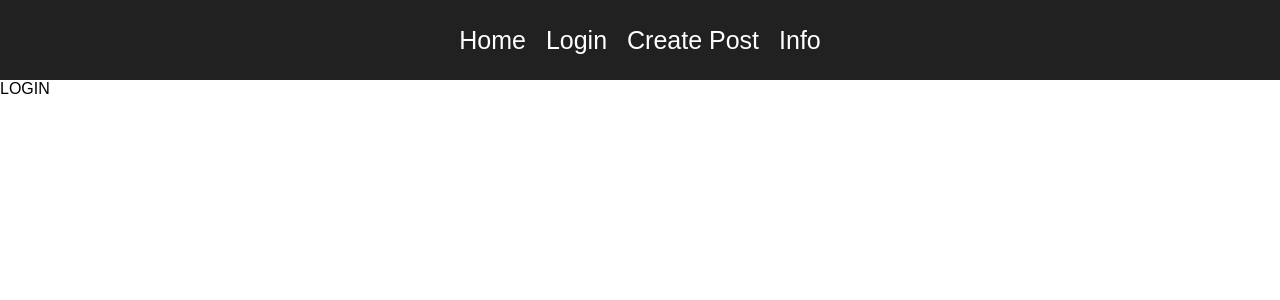
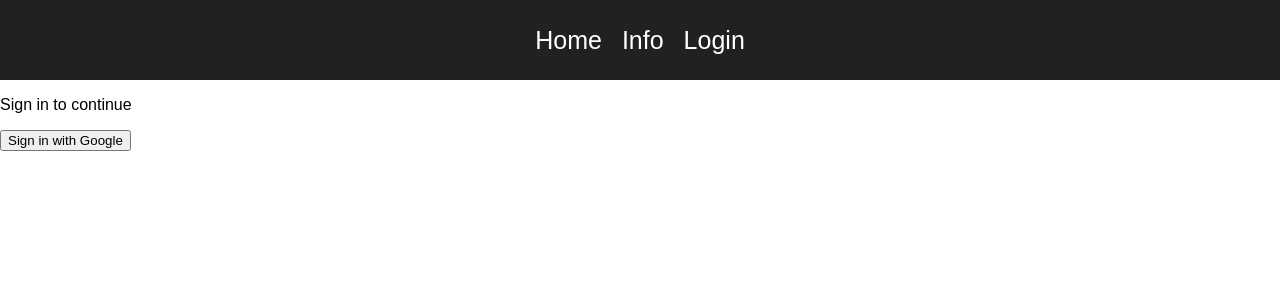
Before and after one commit to damiannow18/Blog-app-react, a React (Create React App) app: page /login in a window 1280 px wide. Shown: the top 300 px of the page. Built offline with nearby package versions, Linux system fonts and the light colour scheme.

Commit message:
Implement authentication

```diff
--- a/src/App.js
+++ b/src/App.js
@@ -4,19 +4,31 @@ import Home from './pages/Home';
 import Login from './pages/Login';
 import CreatePost from './pages/CreatePost';
 import Info from './pages/Info';
+import { useState } from 'react';
+import { signOut } from 'firebase/auth';
+import { auth } from './firebase-config';
 
 function App() {
+  const [isLoggedIn, setIsLoggedIn] = useState(false);
+
+  const signOutUser = () => {
+    signOut(auth).then(() => {
+      localStorage.clear();
+      setIsLoggedIn(false);
+      window.location.pathname = "/login";
+    })
+  }
   return (
   <Router>
     <nav>
       <Link to="/">Home</Link>
-      <Link to="/login">Login</Link>
-      <Link to="/create-post">Create Post</Link>
+      {isLoggedIn && <Link to="/create-post">Create Post</Link>}
       <Link to="/info">Info</Link>
+      {!isLoggedIn ? <Link to="/login">Login</Link> : <button onClick={signOutUser}>Log out</button> }
     </nav>
       <Routes>
         <Route path="/" element={<Home/>} />
-        <Route path="/login" element={<Login/>} />
+        <Route path="/login" element={<Login setIsLoggedIn={setIsLoggedIn}/>} />
         <Route path="/create-post" element={<CreatePost/>} />
         <Route path="/info" element={<Info/>} />
       </Routes>
--- a/src/pages/Login.js
+++ b/src/pages/Login.js
@@ -1,7 +1,30 @@
 import React from 'react'
+import { auth, provider } from '../firebase-config';
+import { signInWithPopup } from 'firebase/auth';
+import { useNavigate } from 'react-router-dom';
 
-function Login() {
-    return <div>LOGIN</div>;
+function Login({setIsLoggedIn}) {
+
+  let navigate = useNavigate();
+
+  const signInWithGoogle = () => {
+     signInWithPopup(auth, provider).then((result) => {
+       localStorage.setItem("isLoggedIn", true);
+      setIsLoggedIn(true);
+      navigate("/");
+     });
+  };
+    return (
+    <div className='loginPage'>
+      <p>Sign in to continue</p>
+      <button
+        className='login-with-google-btn'
+        onClick={signInWithGoogle}
+      >
+        Sign in with Google
+      </button>
+      </div>
+    );
 }
 
 export default Login;
```
